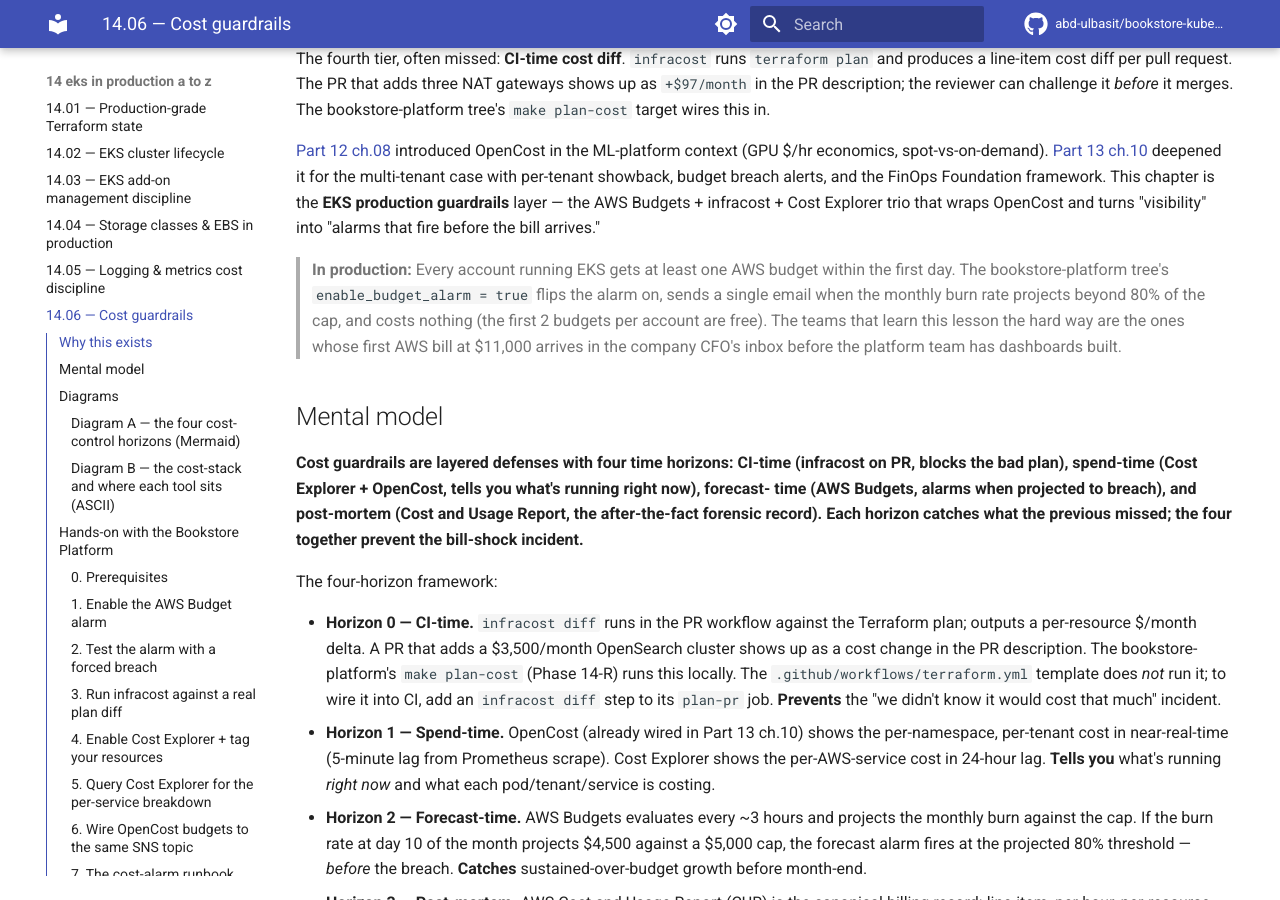
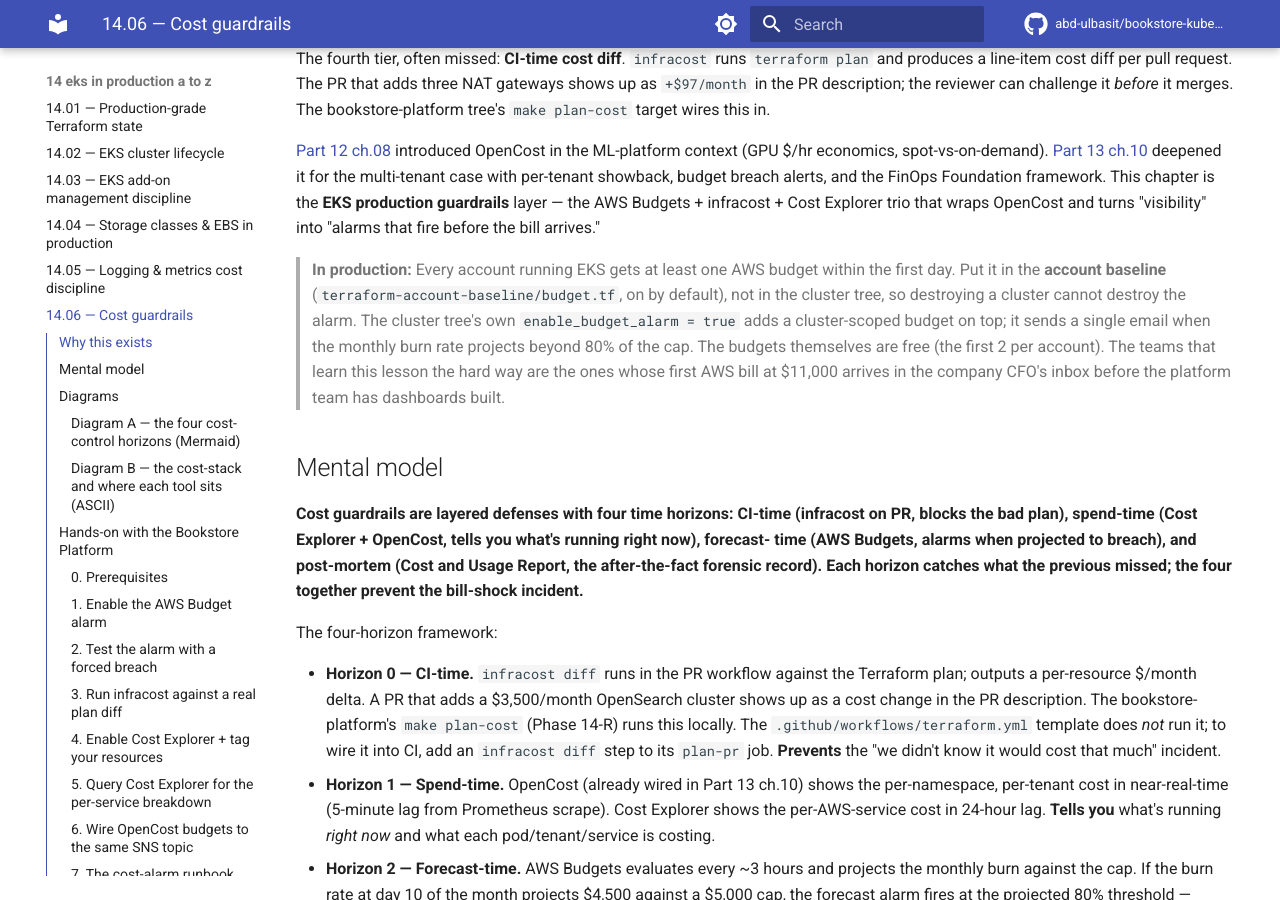
Before and after one commit to abd-ulbasit/bookstore-kubernetes-guide, an MkDocs documentation site: the page built from full-guide/14-eks-in-production-a-to-z/06-cost-guardrails.md, in a window 1280 px wide and 900 px high, scrolled down 1236 px. Built offline with MkDocs 1.6.1 and Material for MkDocs 9.7.7, drawn with Linux system fonts in a browser that asks for light colours; comment, search, counter and statistics services are not loaded; some of the changed text lies outside the part shown.

Commit message:
Put the billing alarm in the account baseline, on by default
The only budget alarm was opt-in (enable_budget_alarm = false) and lived
in the workload tree, so a default apply had no alarm, and `terraform
destroy` of the cluster destroyed the alarm with it. An account with no
cluster can still run up a bill.

It was also broken. Its SNS topic was encrypted with the AWS-managed
alias/aws/sns key, whose policy cannot grant budgets.amazonaws.com the
KMS use AWS Budgets needs to publish to an encrypted topic. The
subscription confirms, and no alarm ever arrives. The platform README
explicitly recommended alias/aws/sns for budget topics. Ch.14.05
attaches a CloudWatch alarm to the same topic (same failure), and reads
it with `terraform output budget_alarm_sns_topic_arn`, an output that did
not exist.

- terraform-account-baseline/budget.tf: an account-wide monthly budget,
  ON by default, email subscribers directly on the budget (no SNS, no
  KMS policy, no confirmation link). budget_alarm_email is required while
  enabled, through a cross-variable validation tested both ways.
  enable_budget_alarm = false turns it off on purpose. README and the
  variables header call out this exception to "everything off by
  default". New output account_budget_name.
- terraform/cost-budgets.tf: the cluster-scoped budget topic gets its own
  CMK (rotation on, 7-day deletion window). Its policy lets budgets and
  cloudwatch use it under aws:SourceAccount, and the topic policy also
  allows CloudWatch to publish. Add the missing
  budget_alarm_sns_topic_arn output.
- Docs: the platform README's KMS philosophy keeps alias/aws/sns for
  topics that IAM principals publish to (Falco) and names the
  AWS-service-publisher exception. The cost-budget section and hardening
  checklist point to the baseline. Ch.14.06 explains the CMK and puts
  the day-one budget in the baseline.

terraform validate passes in both trees. mkdocs --strict passes.

Co-Authored-By: Claude Opus 5.5 <noreply@anthropic.com>

```diff
--- a/full-guide/14-eks-in-production-a-to-z/06-cost-guardrails.md
+++ b/full-guide/14-eks-in-production-a-to-z/06-cost-guardrails.md
@@ -79,10 +79,13 @@ chapter is the **EKS production guardrails** layer — the AWS Budgets
 "visibility" into "alarms that fire before the bill arrives."
 
 > **In production:** Every account running EKS gets at least one AWS
-> budget within the first day. The bookstore-platform tree's
-> `enable_budget_alarm = true` flips the alarm on, sends a single
-> email when the monthly burn rate projects beyond 80% of the cap,
-> and costs nothing (the first 2 budgets per account are free). The
+> budget within the first day. Put it in the **account baseline**
+> (`terraform-account-baseline/budget.tf`, on by default), not in the
+> cluster tree, so destroying a cluster cannot destroy the alarm. The
+> cluster tree's own `enable_budget_alarm = true` adds a cluster-scoped
+> budget on top; it sends a single
+> email when the monthly burn rate projects beyond 80% of the cap.
+> The budgets themselves are free (the first 2 per account). The
 > teams that learn this lesson the hard way are the ones whose first
 > AWS bill at $11,000 arrives in the company CFO's inbox before the
 > platform team has dashboards built.
@@ -256,8 +259,12 @@ The apply creates:
 
 - `aws_budgets_budget.monthly_cost` — the $200/month cap with two
   notifications (80% forecast, 100% actual).
-- `aws_sns_topic.budget_alarms` — KMS-encrypted SNS topic for the
-  notifications.
+- `aws_kms_key.budget_alarms` + `aws_sns_topic.budget_alarms` — the
+  notification topic, encrypted with its own customer-managed key whose
+  policy lets `budgets.amazonaws.com` and `cloudwatch.amazonaws.com` use
+  it. (With the AWS-managed `alias/aws/sns` key, which this tree used
+  until 2026-10-24, Budgets cannot publish at all: the subscription
+  confirms and no alarm ever arrives.)
 - `aws_sns_topic_subscription.budget_alarm_email` — email subscription
   to the address in `budget_alarm_email`.
 
```
Also changed, not shown: full-guide/examples/bookstore-platform/terraform-account-baseline/README.md (+6 -1 lines), full-guide/examples/bookstore-platform/terraform/README.md (+3 -3 lines), 5 other files.
